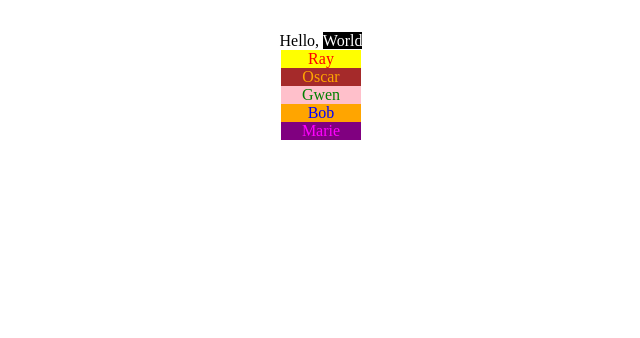
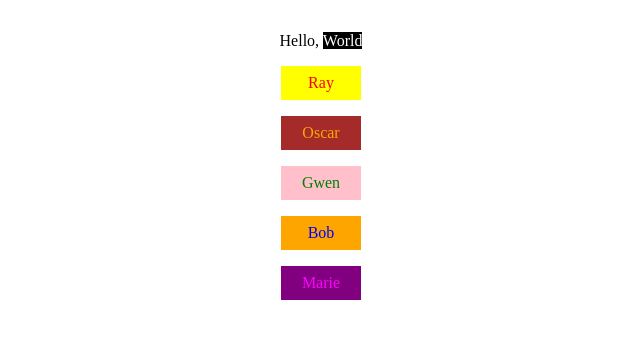
Before and after one commit to jen3ten/random-friends, a plain HTML site: page index.html in a window 1280 px wide. Shown: the whole page, without its empty margins (319-959 px from the left). Drawn offline with Linux system fonts and the light colour scheme.

Commit message:
margin and padding for friends

```diff
--- a/style.css
+++ b/style.css
@@ -16,7 +16,8 @@ body {
 
     .friends div {
         width: 5rem;
-        margin: auto;
+        margin: 1rem auto;
+        padding: .5rem;
     }
 
     .greeting span {
```
